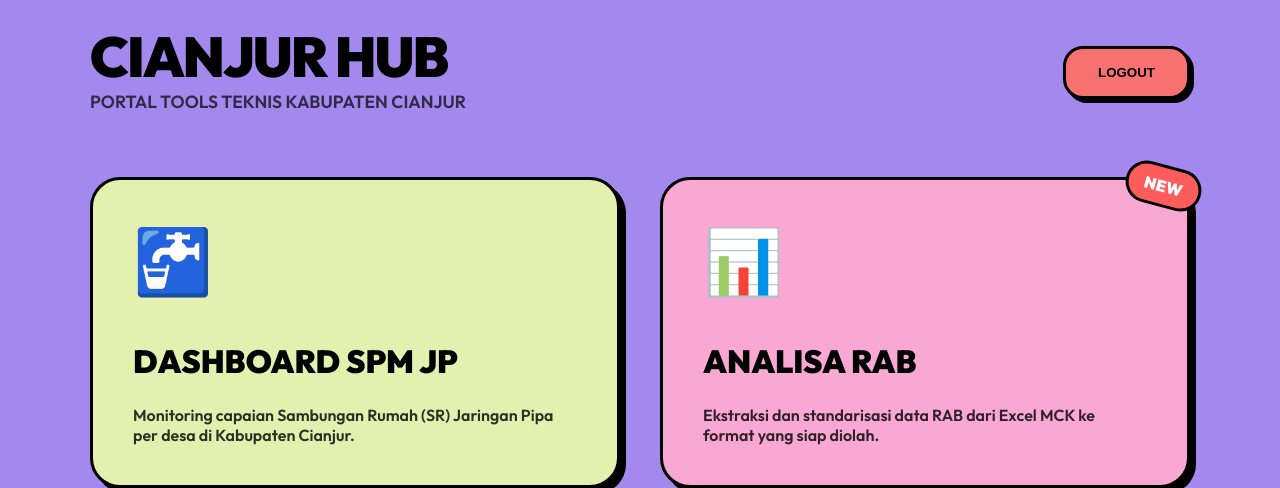
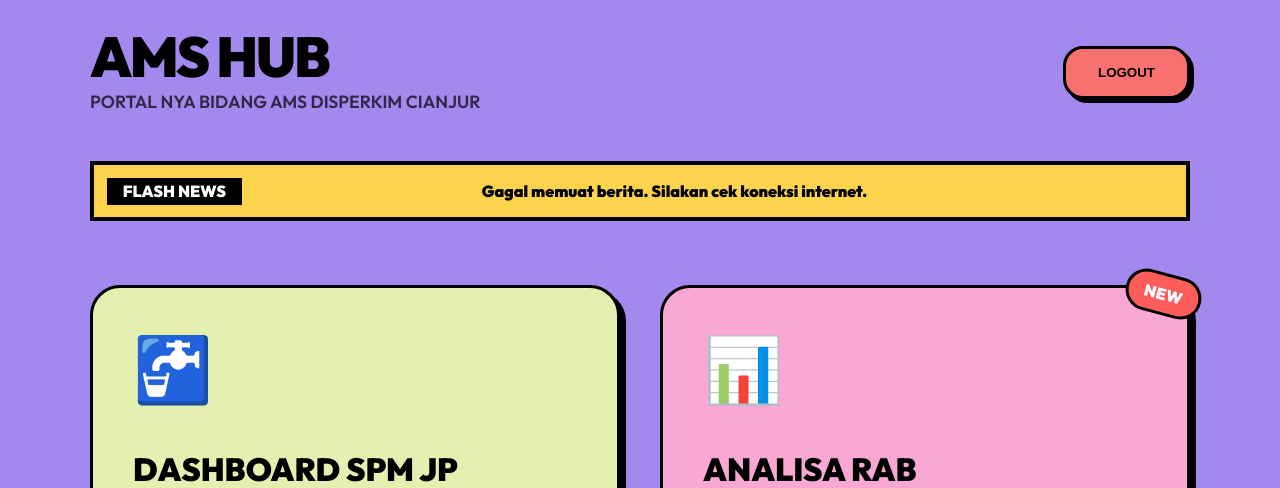
Before and after one commit to ilhamtaufiq/spm-am, a FastAPI app: page / in a window 1280 px wide. Shown: the top 488 px of the page. Run offline with FastAPI, Linux system fonts and the light colour scheme; the visitor is signed in with stand-in values (Sample User, id 1).

Commit message:
Feature: Added Real-time News Ticker to Hub using Berita Indo API

```diff
--- a/templates/landing.html
+++ b/templates/landing.html
@@ -59,6 +59,48 @@
             border: 3px solid #000;
             transform: rotate(15deg);
         }
+        .news-ticker {
+            background: #fcd34d;
+            border: 4px solid #000;
+            padding: 0.8rem;
+            margin-bottom: 2rem;
+            overflow: hidden;
+            white-space: nowrap;
+            position: relative;
+            display: flex;
+            align-items: center;
+        }
+
+        .ticker-label {
+            background: #000;
+            color: #fff;
+            padding: 0.2rem 1rem;
+            font-weight: 900;
+            text-transform: uppercase;
+            margin-right: 1.5rem;
+            z-index: 10;
+        }
+
+        .ticker-content {
+            display: inline-block;
+            animation: ticker 30s linear infinite;
+            font-weight: 700;
+        }
+
+        @keyframes ticker {
+            0% { transform: translateX(100%); }
+            100% { transform: translateX(-100%); }
+        }
+
+        .news-item {
+            margin-right: 3rem;
+            color: #000;
+            text-decoration: none;
+        }
+
+        .news-item:hover {
+            text-decoration: underline;
+        }
     </style>
 </head>
 
@@ -66,13 +108,20 @@
     <div class="container">
         <header>
             <div>
-                <h1>CIANJUR HUB</h1>
-                <div class="subtitle">PORTAL TOOLS TEKNIS KABUPATEN CIANJUR</div>
+                <h1>AMS HUB</h1>
+                <div class="subtitle">PORTAL NYA BIDANG AMS DISPERKIM CIANJUR</div>
             </div>
             <div>
                 <button class="btn" style="background: #f87171;" onclick="location.href='/logout'">LOGOUT</button>
             </div>
         </header>
+
+        <div class="news-ticker" id="newsTickerContainer">
+            <div class="ticker-label">FLASH NEWS</div>
+            <div class="ticker-content" id="tickerContent">
+                Memuat berita terbaru...
+            </div>
+        </div>
 
         <div class="service-grid">
             <a href="/spm" class="service-card card" style="background: var(--main);">
@@ -96,6 +145,31 @@
             </a>
         </div>
     </div>
+    <script>
+        async function fetchNews() {
+            const ticker = document.getElementById('tickerContent');
+            try {
+                const response = await fetch('https://berita-indo-api.vercel.app/v1/cnn-news/');
+                const data = await response.json();
+
+                if (data.data && data.data.posts) {
+                    const news = data.data.posts.slice(0, 10); // Ambil 10 berita terbaru
+                    let tickerHtml = '';
+                    news.forEach(post => {
+                        tickerHtml += `<a href="${post.link}" target="_blank" class="news-item">🔥 ${post.title}</a>`;
+                    });
+                    ticker.innerHTML = tickerHtml;
+                }
+            } catch (error) {
+                ticker.innerHTML = "Gagal memuat berita. Silakan cek koneksi internet.";
+                console.error('Error fetching news:', error);
+            }
+        }
+
+        fetchNews();
+        // Update berita tiap 10 menit
+        setInterval(fetchNews, 600000);
+    </script>
 </body>
 
 </html>
```
Also changed, not shown: templates/index.html (+9 -5 lines), templates/rab.html (+14 -6 lines), spm_am.db.
